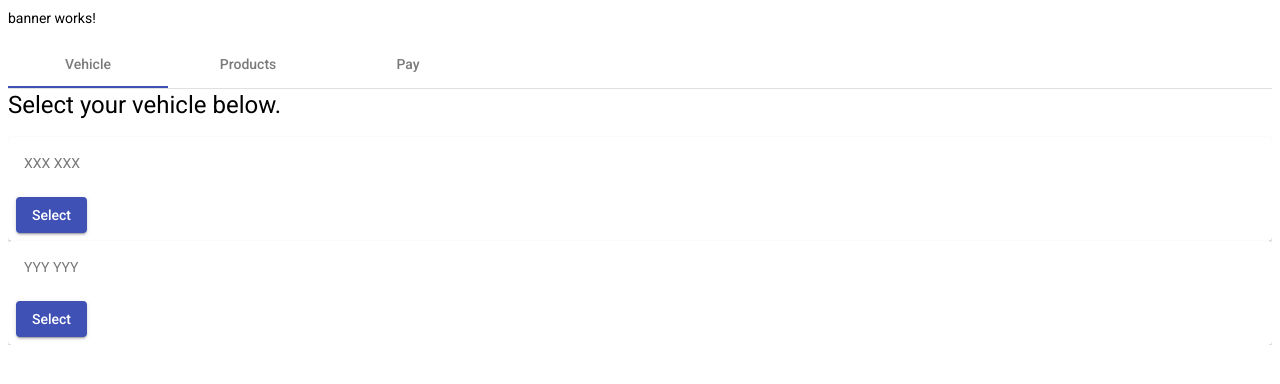
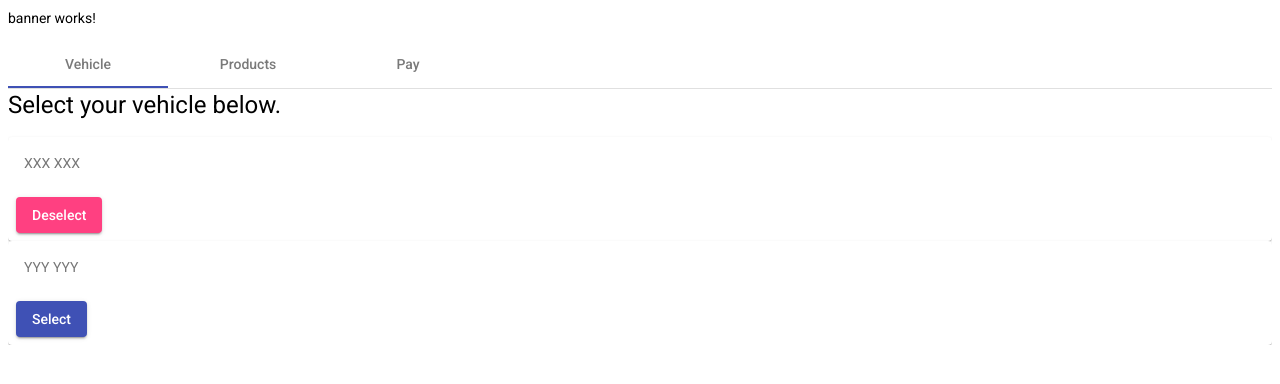
Before and after one commit to Douglas-J-Johnson/loading, an Angular app: page / in a window 1280 px wide. Shown: the top 384 px of the page. Built offline with nearby package versions, Linux system fonts and the light colour scheme.

Commit message:
add selection button for vehicle

```diff
--- a/src/app/app.component.html
+++ b/src/app/app.component.html
@@ -2,17 +2,24 @@
 
 </banner>
 <mat-tab-group>
-  <mat-tab label="Vehicle">
+  <mat-tab
+    label="Vehicle"
+  >
     <vehicles
       [vehicles]="vehicles"
-      (selectVehicle)="selectVehicle($event)"
+      (toggleVehicleSelection)="toggleVehicleSelection($event)"
+      label="Vehicle"
     >
     </vehicles>
   </mat-tab>
-  <mat-tab label="Products">
+  <mat-tab
+    label="Products"
+  >
     Products
   </mat-tab>
-  <mat-tab label="Pay">
+  <mat-tab
+    label="Pay"
+  >
     Blah
   </mat-tab>
 </mat-tab-group>
--- a/src/app/app.component.ts
+++ b/src/app/app.component.ts
@@ -11,15 +11,17 @@ export class AppComponent {
   public vehicles = [
     {
       image: 'https://hondablogitalia.files.wordpress.com/2016/01/2017-honda-ridgeline-006.jpg',
-      plate: 'XXX XXX'
+      plate: 'XXX XXX',
+      selected: true
     },
     {
       image: 'https://car-images.bauersecure.com/pagefiles/67808/1040x585/hr-001.jpg',
-      plate: 'YYY YYY'
+      plate: 'YYY YYY',
+      selected: false
     },
   ];
 
-  public selectVehicle(index): void {
-    console.log('Select Top Level', index);
+  public toggleVehicleSelection(index): void {
+    this.vehicles[index].selected = !this.vehicles[index].selected;
   }
 }
--- a/src/app/app.module.ts
+++ b/src/app/app.module.ts
@@ -5,6 +5,7 @@ import { FormsModule, ReactiveFormsModule} from '@angular/forms';
 import { MatTabsModule } from '@angular/material/tabs';
 import { MatCardModule } from '@angular/material/card';
 import { MatButtonModule } from '@angular/material/button';
+import { MatBadgeModule } from '@angular/material/badge';
 import { MatStepperModule } from '@angular/material/stepper';
 import { MatFormFieldModule } from '@angular/material/form-field';
 
@@ -29,6 +30,7 @@ import { BannerComponent } from './banner/banner.component';
     MatTabsModule,
     MatCardModule,
     MatButtonModule,
+    MatBadgeModule,
     MatStepperModule,
     MatFormFieldModule,
     FormsModule,
--- a/src/app/vehicles/vehicles.component.html
+++ b/src/app/vehicles/vehicles.component.html
@@ -5,11 +5,22 @@
     {{ vehicle.plate }}
   </mat-card-subtitle>
   <mat-card-actions>
-    <button
-      mat-raised-button color="primary"
-      (click)="selectMyVehicle(i)"
-    >
-      Select
-    </button>
+    <div *ngIf="vehicle.selected; then thenBlock else elseBlock"></div>
+    <ng-template #thenBlock>
+      <button
+        mat-raised-button color="accent"
+        (click)="toggleMyVehicle(i)"
+      >
+        Deselect
+      </button>
+    </ng-template>
+    <ng-template #elseBlock>
+      <button
+        mat-raised-button color="primary"
+        (click)="toggleMyVehicle(i)"
+      >
+        Select
+      </button>
+    </ng-template>
   </mat-card-actions>
 </mat-card>
--- a/src/app/vehicles/vehicles.component.ts
+++ b/src/app/vehicles/vehicles.component.ts
@@ -7,10 +7,9 @@ import { Component, EventEmitter, Input, Output } from '@angular/core';
 })
 export class VehiclesComponent {
   @Input() vehicles = [];
-  @Output() selectVehicle = new EventEmitter();
+  @Output() toggleVehicleSelection = new EventEmitter();
 
-  public selectMyVehicle(index): void {
-    console.log('Select', index);
-    this.selectVehicle.emit(index);
+  public toggleMyVehicle(index): void {
+    this.toggleVehicleSelection.emit(index);
   }
 }
```
